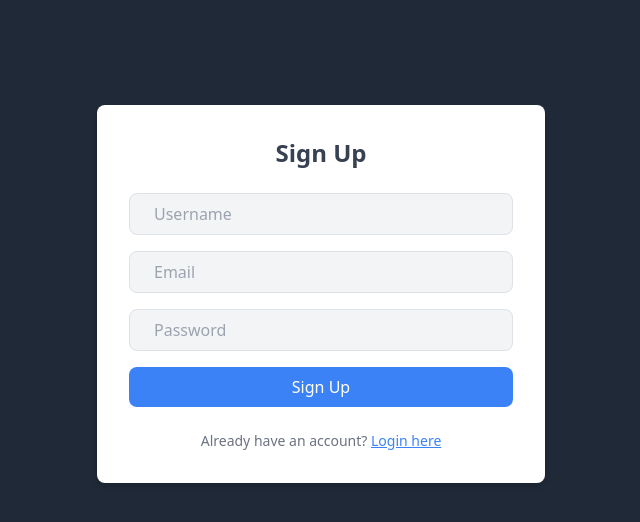
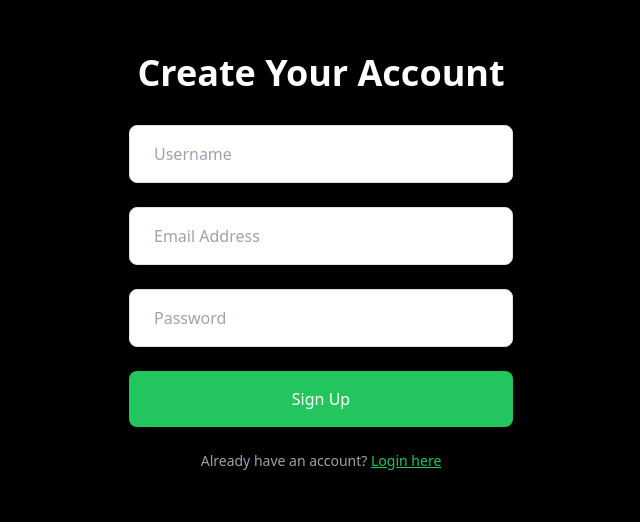
Before and after one commit to ParmS-Musale/Courses-Frontend, a React (Create React App) app: page /signup in a window 1280 px wide. Shown: the part 106-628 px from the top of the page, without its empty margins (319-959 px from the left). Built offline with nearby package versions, Linux system fonts and the light colour scheme.

Commit message:
All Set..!!

```diff
--- a/package.json
+++ b/package.json
@@ -3,11 +3,15 @@
   "version": "0.1.0",
   "private": true,
   "dependencies": {
+    "@react-oauth/google": "^0.12.1",
     "@testing-library/jest-dom": "^5.17.0",
     "@testing-library/react": "^13.4.0",
     "@testing-library/user-event": "^13.5.0",
     "axios": "^1.7.7",
     "bootstrap": "^5.3.3",
+    "github-auth": "^3.0.2",
+    "google-auth-library": "^9.15.0",
+    "jwt-decode": "^4.0.0",
     "react": "^18.3.1",
     "react-dom": "^18.3.1",
     "react-hook-form": "^7.53.2",
--- a/src/App.js
+++ b/src/App.js
@@ -41,7 +41,6 @@ const router = createBrowserRouter([
     path: "/all-users",
     element: <AllUsers />,
   },
-
 ]);
 
 const App = () => {
--- a/src/components/CourseCard.js
+++ b/src/components/CourseCard.js
@@ -6,8 +6,6 @@ import { toast } from "react-toastify";
 function CourseCard({ course }) {
   const navigate = useNavigate();
   const [loading, setLoading] = useState(false); // State to track loading status
-
-
 
   // Handle course purchase
   const handleBuyCourse = async () => {
@@ -28,7 +26,7 @@ function CourseCard({ course }) {
           }
         );
 
-        toast.success(`Successfully purchased ${course.title}!`);
+        toast.success("Successfully purchased..!!");
       } catch (error) {
         console.error("Error purchasing course:", error);
         if (error.response && error.response.data.message) {
@@ -65,7 +63,11 @@ function CourseCard({ course }) {
             disabled={loading} // Disable the button while loading
           >
             {loading ? (
-              <span className="spinner-border spinner-border-sm" role="status" aria-hidden="true"></span>
+              <span
+                className="spinner-border spinner-border-sm"
+                role="status"
+                aria-hidden="true"
+              ></span>
             ) : (
               "Buy Course"
             )}
--- /dev/null
+++ b/src/components/Loader.js
@@ -0,0 +1,10 @@
+import React from "react";
+import { Atom } from "react-loading-indicators";
+
+export const Loader = () => {
+  return (
+    <div>
+      <Atom color="#32cd32" size="medium" text="" textColor="" />
+    </div>
+  );
+};
--- a/src/components/Navbar.js
+++ b/src/components/Navbar.js
@@ -8,11 +8,10 @@ import axios from "axios";
 function Navbar() {
   const token = localStorage.getItem("token");
   const username = token ? localStorage.getItem("username") : null; // Retrieve username from localStorage
-  // const role = token ? localStorage.getItem("role") : null; // Retrieve role from localStorage
   const location = useLocation();
   const [data, setdata] = useState("");
 
-  const showSearchBar = location.pathname === "/all-course";
+  const showSearchBar = location.pathname == "/all-course";
 
   const fetchUser = async () => {
    try {
@@ -62,7 +61,7 @@ function Navbar() {
           >
             Courses
           </Link>
-          {data.role === "admin" && (
+          {data.role == "admin" && (
             <Link
               to="/add-course"
               className="text-gray-700 hover:text-blue-600 transition duration-300 text-decoration-none text-xl"
--- a/src/index.js
+++ b/src/index.js
@@ -3,12 +3,13 @@ import ReactDOM from 'react-dom/client';
 import './index.css';
 import App from './App';
 import reportWebVitals from './reportWebVitals';
+import { GoogleOAuthProvider } from '@react-oauth/google';
 
 const root = ReactDOM.createRoot(document.getElementById('root'));
 root.render(
-  <React.StrictMode>
-    <App />
-  </React.StrictMode>
+  <GoogleOAuthProvider clientId="763652536362-n652u38q5oujs4r5inj4c2mbefa9bgbk.apps.googleusercontent.com">
+  <App />
+</GoogleOAuthProvider>
 );
 
 // If you want to start measuring performance in your app, pass a function
--- a/src/pages/Admin/AllUsers.js
+++ b/src/pages/Admin/AllUsers.js
@@ -1,7 +1,7 @@
 import React, { useEffect, useState } from "react";
 import axios from "axios";
 import { toast } from "react-toastify";
-import { Atom } from "react-loading-indicators";
+import { Loader } from "../../components/Loader";
 
 const AllUsers = () => {
   const [users, setUsers] = useState([]);
@@ -55,7 +55,7 @@ const AllUsers = () => {
 
         {loading ? (
           <p className="text-center text-gray-500">
-            <Atom color="#32cd32" size="medium" text="" textColor="" />
+            <Loader/>
           </p>
         ) : (
           <div className="overflow-x-auto">
--- a/src/pages/Auth/Login.js
+++ b/src/pages/Auth/Login.js
@@ -1,69 +1,63 @@
-import { useState, useContext } from 'react';
-import { AuthContext } from '../../context/AuthContext';
-import { useNavigate } from 'react-router-dom';
-import axios from 'axios';
-import { toast } from 'react-toastify';
+import { useState } from "react";
+import { useNavigate } from "react-router-dom";
+import axios from "axios";
+import { toast } from "react-toastify";
+import { GoogleOAuthProvider, GoogleLogin } from "@react-oauth/google";
+import { jwtDecode } from "jwt-decode";
 
 const Login = () => {
-  // const { login } = useContext(AuthContext);
-  const [email, setEmail] = useState('');
-  const [password, setPassword] = useState('');
+  const [email, setEmail] = useState("");
+  const [password, setPassword] = useState("");
+  const [isLoading, setIsLoading] = useState(false); // Loading state
+  const navigate = useNavigate();
 
-
-  const navigate = useNavigate(); // Hook to handle navigation
   const login = async (email, password) => {
     try {
-      const payload = {
-        Username: email,
-        Password: password,
-      };
-      console.log(payload)
-      const res = await axios.post(
-        "http://localhost:5020/user/login",
-
-        payload
-      );
-      //
-      console.log(res);
+      setIsLoading(true); // Set loading to true when request starts
+      const payload = { Username: email, Password: password };
+      const res = await axios.post("http://localhost:5020/user/login", payload);
 
       if (res.data) {
         localStorage.setItem("token", res.data.token);
-      toast.success(res.data.message);
-
+        toast.success(res.data.message);
+        navigate("/"); // Redirect after successful login
       }
-      navigate("/")
     } catch (error) {
-      // Handle error and display the correct error message
       console.error("Login Error:", error);
-
-      // Check if error has a response and display the message
-      if (error.response && error.response.data.message) {
-        toast.error(error.response.data.message);
-      } else {
-        toast.error("An unexpected error occurred. Please try again.");
-      }
+      const errorMessage =
+        error.response?.data?.message || "An unexpected error occurred.";
+      toast.error(errorMessage);
+    } finally {
+      setIsLoading(false); // Reset loading state after request completes
     }
   };
 
   const handleSubmit = (e) => {
     e.preventDefault();
-    // Assuming login() is a function that handles authentication
-     login(email, password);
+    login(email, password);
+  };
 
+  const handleGoogleLogin = (response) => {
+    if (response?.credential) {
+      const decoded = jwtDecode(response.credential);
+      console.log(decoded);
+    }
   };
 
   return (
-    <div className="flex justify-center items-center min-h-screen  bg-gray-800">
-      <div className="w-full max-w-md p-8 space-y-6 bg-white rounded-lg shadow-md">
-        <h2 className="text-2xl font-bold text-center text-gray-700">Login</h2>
-        <form onSubmit={handleSubmit} className="space-y-4">
+    <div className="flex justify-center items-center min-h-screen bg-black">
+      <div className="w-full max-w-md p-8 space-y-6 bg-transparent">
+        <h2 className="text-4xl font-bold text-center text-white mb-8">
+          Login to CourseHub 📚
+        </h2>
+        <form onSubmit={handleSubmit} className="space-y-6">
           <div>
             <input
               type="email"
-              placeholder="Email"
+              placeholder="Email Address"
               value={email}
               onChange={(e) => setEmail(e.target.value)}
-              className="w-full px-4 py-2 text-gray-700 bg-gray-100 border border-gray-300 rounded-lg focus:outline-none focus:ring-2 focus:ring-blue-500 focus:border-transparent"
+              className="w-full px-4 py-3 text-gray-800 bg-white border border-gray-300 rounded-lg focus:outline-none focus:ring-2 focus:ring-green-500"
             />
           </div>
           <div>
@@ -72,22 +66,34 @@ const Login = () => {
               placeholder="Password"
               value={password}
               onChange={(e) => setPassword(e.target.value)}
-              className="w-full px-4 py-2 text-gray-700 bg-gray-100 border border-gray-300 rounded-lg focus:outline-none focus:ring-2 focus:ring-blue-500 focus:border-transparent"
+              className="w-full px-4 py-3 text-gray-800 bg-white border border-gray-300 rounded-lg focus:outline-none focus:ring-2 focus:ring-green-500"
             />
           </div>
           <button
             type="submit"
-            className="w-full py-2 px-4 text-white bg-blue-500 rounded-lg hover:bg-blue-600 focus:outline-none focus:ring-2 focus:ring-blue-500"
+            disabled={isLoading}
+            className="w-full py-3 px-4 text-white bg-green-500 rounded-lg hover:bg-green-600 disabled:bg-gray-400"
           >
-            Login
+            {isLoading ? "Logging in..." : "Log In"}
           </button>
         </form>
-        <p className="text-center text-sm text-gray-500">
-          Don't have an account?{' '}
-          <a href="/signup" className="text-blue-500 hover:text-blue-700">
-            Sign up here
+        <p className="text-center text-sm text-gray-400 mt-4">
+          Don't have an account?{" "}
+          <a href="/signup" className="text-green-500 hover:text-green-400">
+            Sign up
           </a>
         </p>
+        <div className="mt-6">
+          <GoogleOAuthProvider clientId="YOUR_GOOGLE_CLIENT_ID">
+            <GoogleLogin
+              onSuccess={handleGoogleLogin}
+              onError={() => toast.error("Google Login Failed")}
+              useOneTap
+              shape="pill"
+              className="w-full py-2 text-center text-white bg-blue-500 rounded-lg hover:bg-blue-600"
+            />
+          </GoogleOAuthProvider>
+        </div>
       </div>
     </div>
   );
--- a/src/pages/Auth/Signup.js
+++ b/src/pages/Auth/Signup.js
@@ -1,6 +1,8 @@
 import { useState, useContext } from "react";
 import { AuthContext } from "../../context/AuthContext";
 import { useNavigate } from "react-router-dom";
+import { GoogleOAuthProvider, GoogleLogin } from "@react-oauth/google";
+import { jwtDecode } from "jwt-decode";
 
 const Signup = () => {
   const { signup } = useContext(AuthContext);
@@ -13,34 +15,42 @@ const Signup = () => {
     e.preventDefault();
     console.log(email, password);
     const data = signup(email, password);
-    if(data != null){
-      navigate("/login")
+    if (data != null) {
+      navigate("/login");
+    }
+  };
+
+  const handleGoogleSignIn = (response) => {
+    console.log("Google Login successful!", response);
+    if (response?.credential) {
+      const decoded = jwtDecode(response.credential);
+      console.log(decoded); // Log the decoded user info
     }
   };
 
   return (
-    <div className="flex justify-center items-center min-h-screen bg-gray-800">
-      <div className="w-full max-w-md p-8 space-y-6 bg-white rounded-lg shadow-md">
-        <h2 className="text-2xl font-bold text-center text-gray-700">
-          Sign Up
+    <div className="flex justify-center items-center min-h-screen bg-black">
+      <div className="w-full max-w-md p-8 space-y-6 bg-transparent">
+        <h2 className="text-4xl font-extrabold text-center text-white mb-8">
+          Create Your Account
         </h2>
-        <form onSubmit={handleSubmit} className="space-y-4">
+        <form onSubmit={handleSubmit} className="space-y-6">
           <div>
             <input
               type="text"
               placeholder="Username"
               value={username}
               onChange={(e) => setUsername(e.target.value)}
-              className="w-full px-4 py-2 text-gray-700 bg-gray-100 border border-gray-300 rounded-lg focus:outline-none focus:ring-2 focus:ring-blue-500 focus:border-transparent"
+              className="w-full px-4 py-3 text-gray-800 bg-white border border-gray-300 rounded-lg focus:outline-none focus:ring-2 focus:ring-green-500"
             />
           </div>
           <div>
             <input
               type="email"
-              placeholder="Email"
+              placeholder="Email Address"
               value={email}
               onChange={(e) => setEmail(e.target.value)}
-              className="w-full px-4 py-2 text-gray-700 bg-gray-100 border border-gray-300 rounded-lg focus:outline-none focus:ring-2 focus:ring-blue-500 focus:border-transparent"
+              className="w-full px-4 py-3 text-gray-800 bg-white border border-gray-300 rounded-lg focus:outline-none focus:ring-2 focus:ring-green-500"
             />
           </div>
           <div>
@@ -49,22 +59,33 @@ const Signup = () => {
               placeholder="Password"
               value={password}
               onChange={(e) => setPassword(e.target.value)}
-              className="w-full px-4 py-2 text-gray-700 bg-gray-100 border border-gray-300 rounded-lg focus:outline-none focus:ring-2 focus:ring-blue-500 focus:border-transparent"
+              className="w-full px-4 py-3 text-gray-800 bg-white border border-gray-300 rounded-lg focus:outline-none focus:ring-2 focus:ring-green-500"
             />
           </div>
           <button
             type="submit"
-            className="w-full py-2 px-4 text-white bg-blue-500 rounded-lg hover:bg-blue-600 focus:outline-none focus:ring-2 focus:ring-blue-500"
+            className="w-full py-3 px-4 text-white bg-green-500 rounded-lg hover:bg-green-600 focus:outline-none focus:ring-2 focus:ring-green-500"
           >
             Sign Up
           </button>
         </form>
-        <p className="text-center text-sm text-gray-500">
+        <p className="text-center text-sm text-gray-400 mt-4">
           Already have an account?{" "}
-          <a href="/login" className="text-blue-500 hover:text-blue-700">
+          <a href="/login" className="text-green-500 hover:text-green-400">
             Login here
           </a>
         </p>
+        <div className="mt-6">
+          <GoogleOAuthProvider clientId="YOUR_GOOGLE_CLIENT_ID">
+            <GoogleLogin
+              onSuccess={handleGoogleSignIn}
+              onError={() => console.log("Google Login Failed")}
+              useOneTap
+              shape="pill"
+              className="w-full py-2 text-center text-white bg-blue-500 rounded-lg hover:bg-blue-600"
+            />
+          </GoogleOAuthProvider>
+        </div>
       </div>
     </div>
   );
--- a/src/pages/Dashboard.js
+++ b/src/pages/Dashboard.js
@@ -4,6 +4,7 @@ import { Link, useNavigate } from "react-router-dom";
 import AllUsers from "./Admin/AllUsers";
 import PurchasedCourseCard from "./User/UserCourses";
 import Navbar from "../components/Navbar";
+import { Loader } from "../components/Loader";
 
 const Dashboard = () => {
   const [isSidebarOpen] = useState(true);
@@ -27,7 +28,7 @@ const Dashboard = () => {
       setUserRole(role);
 
       // If admin, fetch all users
-      if (role === "admin") {
+      if (role == "admin") {
         const userResponse = await axios.get(
           "http://localhost:5020/admin/user",
           {
@@ -52,7 +53,7 @@ const Dashboard = () => {
   }, []);
 
   if (loading) {
-    return <div>Loading...</div>;
+    return <div><Loader/></div>;
   }
 
   return (
@@ -80,7 +81,7 @@ const Dashboard = () => {
               </Link>
             </li>
 
-            {userRole === "admin" && (
+            {userRole == "admin" && (
               <li>
                 <Link
                   to="/all-users"
@@ -90,14 +91,12 @@ const Dashboard = () => {
                 </Link>
               </li>
             )}
-
-
           </ul>
         </div>
 
         {/* Main content */}
         <div className="flex-1 p-8">
-          {userRole === "admin" ? (
+          {userRole == "admin" ? (
             <div>
               <AllUsers /> {/* Pass the users array */}
             </div>
--- a/src/pages/User/CourseList.js
+++ b/src/pages/User/CourseList.js
@@ -1,8 +1,7 @@
 import React, { useEffect, useState } from "react";
 import CourseCard from "../../components/CourseCard";
 import axios from "axios";
-import { Atom } from "react-loading-indicators";
-
+import { Loader } from "../../components/Loader";
 
 function CourseList() {
   const [courses, setcourses] = useState();
@@ -16,7 +15,7 @@ function CourseList() {
       setcourses(response?.data);
       setLoading(false);
     } catch (error) {
-    console.log(error)
+      console.log(error);
     }
   };
 
@@ -24,7 +23,12 @@ function CourseList() {
     fetchCourese();
   }, []);
 
-  if(loading) return <div><Atom color="Green" size="large" text="Loading.." textColor="black" /></div>
+  if (loading)
+    return (
+      <div>
+        <Loader />
+      </div>
+    );
 
   return (
     <div className="container mx-auto px-4 py-8">
```
Also changed, not shown: 2 other files (tests, documents, lock files or other folders). Lines whose indentation alone changed are shown as unchanged.
